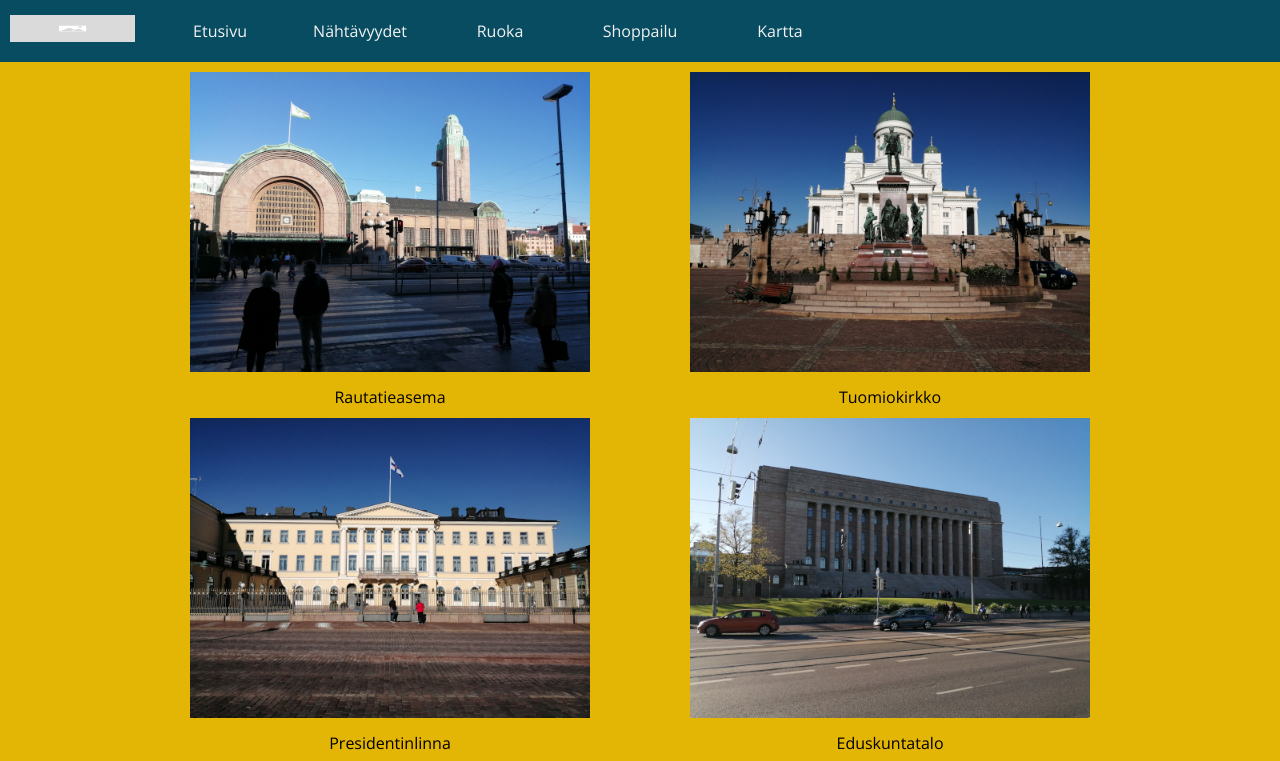
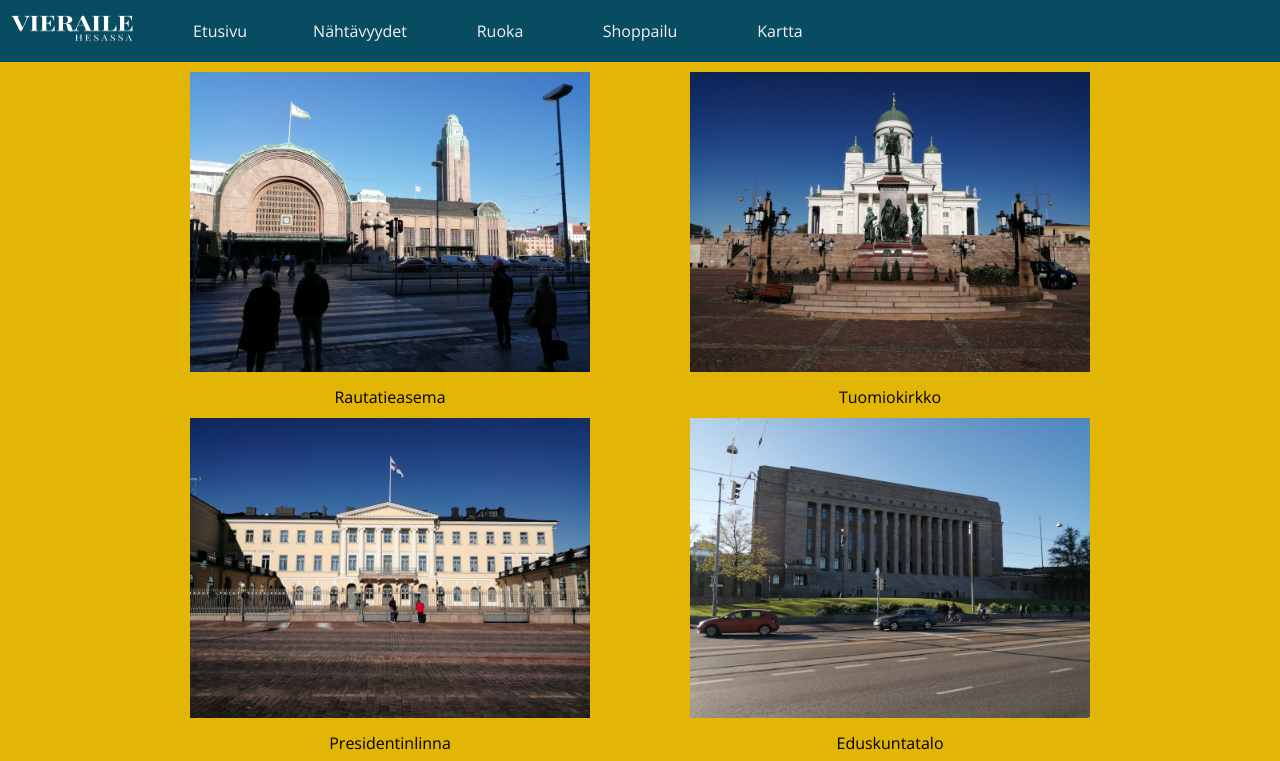
Before and after one commit to NicklasMichaelStellberg/vierailehesassa, a plain HTML site: page nahtavyydet.html in a window 1280 px wide. Shown: the top 761 px of the page. Drawn offline with nearby package versions, Linux system fonts and the light colour scheme.

Commit message:
Kuvien lisäys

```diff
--- a/nahtavyydet.html
+++ b/nahtavyydet.html
@@ -11,7 +11,7 @@
 
 <body>
 <div class ="logo">
-    <a href="#"><img src="images/placeholder.png" alt="Logo"></a>
+    <a href="#"><img src="images/logo.png" alt="Logo"></a>
 </div>
     <nav>
         <ul>
```
Also changed, not shown: shoppailu.html (+1 -1 lines).
